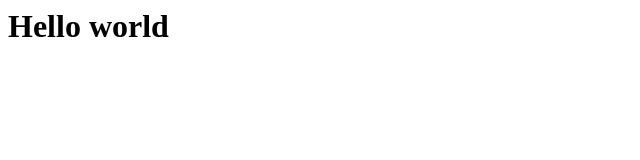
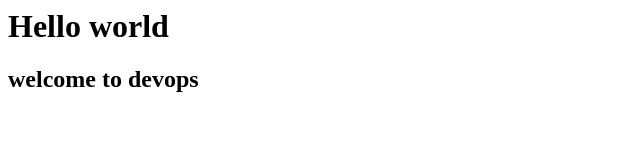
Before and after one commit to gowtamimadagala-sys/devops2515, a plain HTML site: page index.html in a window 1280 px wide. Shown: the whole page, without its empty margins (0-640 px from the left). Drawn offline with Linux system fonts and the light colour scheme.

Commit message:
added files and folder

```diff
--- a/index.html
+++ b/index.html
@@ -1 +1,2 @@
 <h1>Hello world</h1>
+<h2>welcome to devops</h2>
```
Also changed, not shown: test.txt (added), test/dummy.txt (added).
